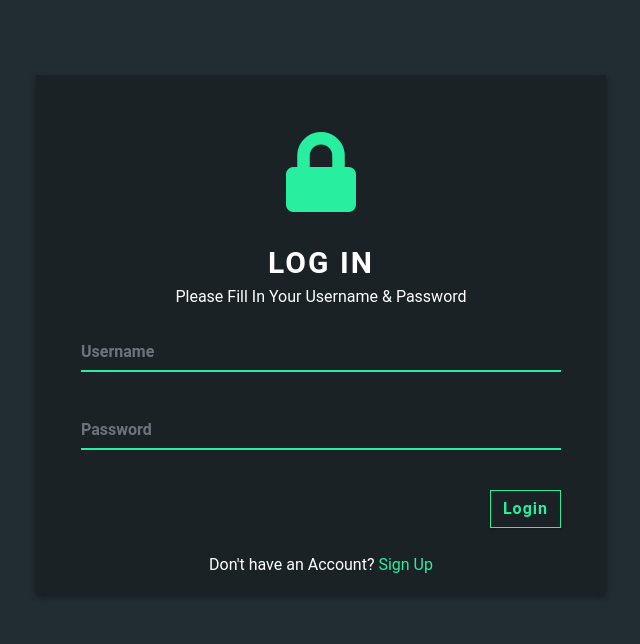
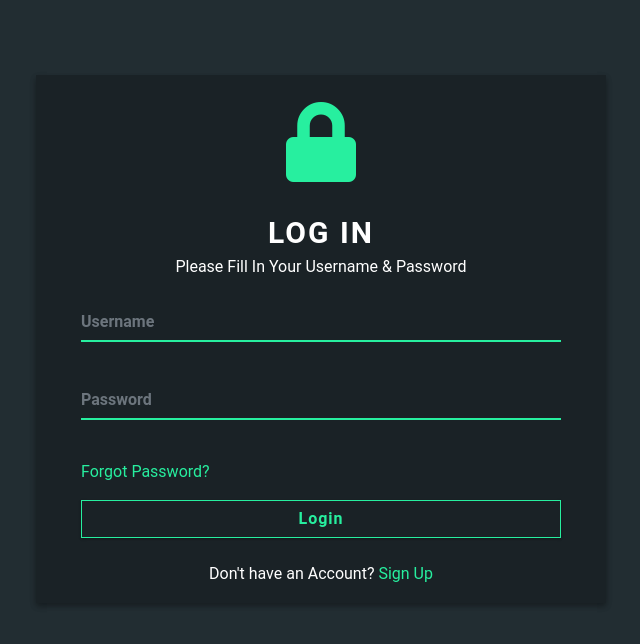
Before and after one commit to steve-njuguna-k/Django-Login-Register-Form, a Django app: page / in a window 1280 px wide. Shown: the top 644 px of the page, without its empty margins (319-959 px from the left). Run offline with Django 3.2, Linux system fonts and the light colour scheme; some libraries are stand-ins or nearby versions.

Commit message:
Made changes to the Login page

```diff
--- a/src/static/css/style.css
+++ b/src/static/css/style.css
@@ -15,7 +15,7 @@ a:hover{
 }
 
 .login-box {
-    padding-top: 50px;
+    padding-top: 20px;
     margin-top: 75px;
     height: auto;
     background: #1A2226;
@@ -110,6 +110,7 @@ label {
     border-radius: 0px;
     font-weight: bold;
     letter-spacing: 1px;
+    width: 100%;
     box-shadow: 0 1px 3px rgba(0, 0, 0, 0.12), 0 1px 2px rgba(0, 0, 0, 0.24);
 }
 
--- a/src/templates/Login.html
+++ b/src/templates/Login.html
@@ -32,14 +32,9 @@
                             <div class="form-group">
                                 <input type="password" class="form-control" placeholder="Password">
                             </div>
-
-                            <div class="col-lg-12 loginbttm">
-                                <div class="col-lg-6 login-btm login-text">
-                                    <!-- Error Message -->
-                                </div>
-                                <div class="col-lg-6 login-btm login-button">
-                                    <button type="submit" class="btn btn-outline-primary">Login</button>
-                                </div>
+                            <p class="text-left"><a href="{% url 'reset_password' %}" name = 'reset_password'>Forgot Password?</a></p>
+                            <div class="d-grid gap-2">
+                                <button class="btn btn-outline-primary" type="button">Login</button>
                             </div>
                             <br>
                             <p class="text-center">Don't have an Account? <a href="{% url 'Register' %}" name = 'Register'>Sign Up</a></p>
```
